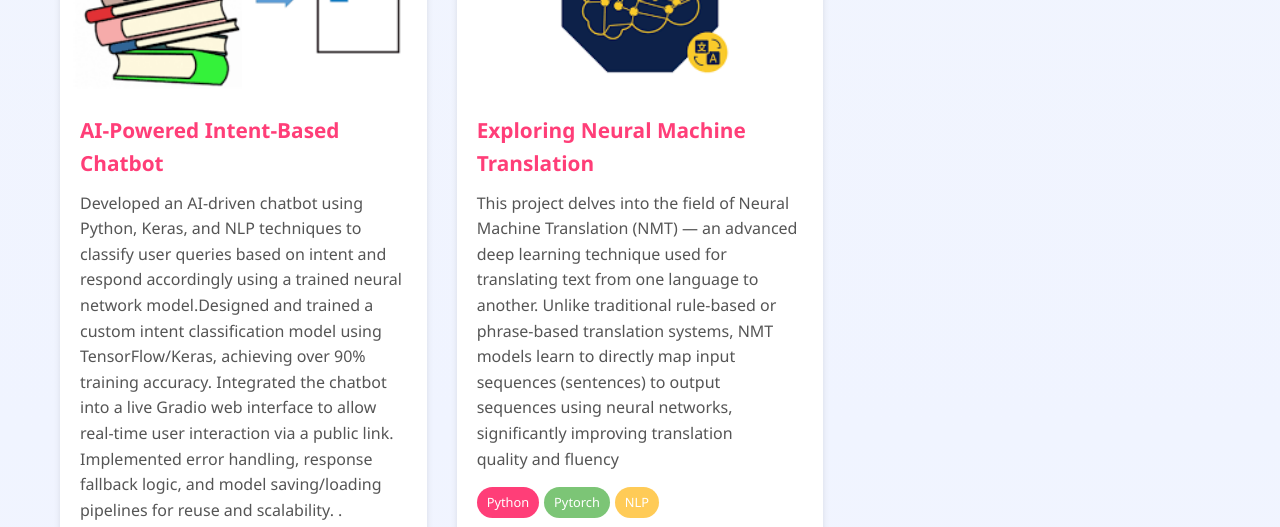
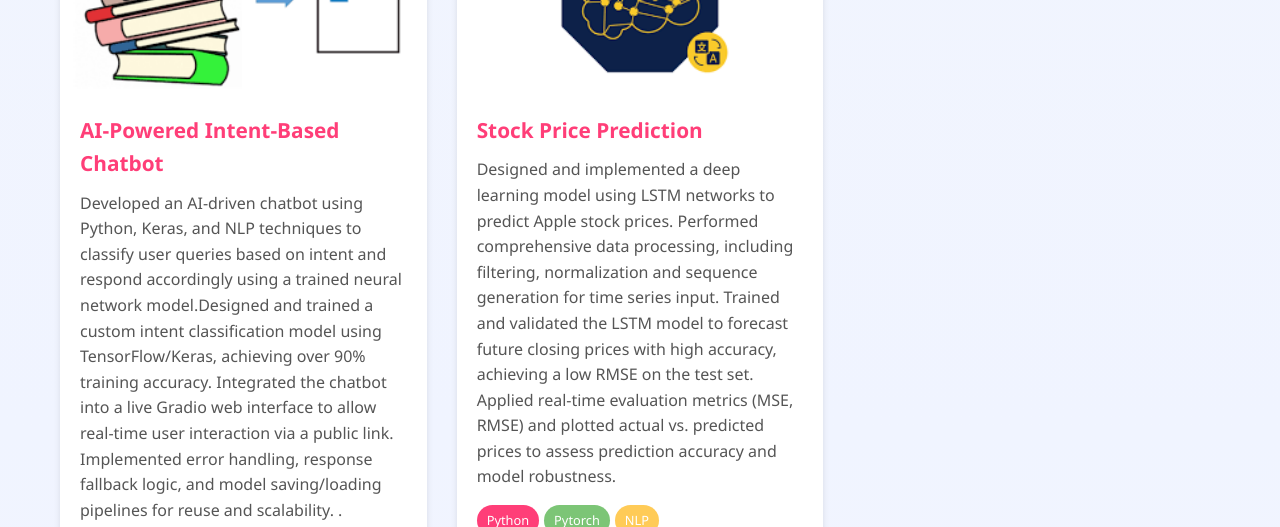
Before and after one commit to 12201727/12201727.github.io, a plain HTML site: page index.html in a window 1280 px wide. Shown: the part 2070-2597 px from the top of the page. Drawn offline with Linux system fonts and the light colour scheme.

Commit message:
Update index.html

```diff
--- a/index.html
+++ b/index.html
@@ -1597,12 +1597,13 @@
                         <img src="image copy.png" alt="Project 2">
                     </div>
                     <div class="project-info">
-                        <h3 class="project-title">Exploring Neural Machine Translation</h3>
-                        <p class="project-desc">This project delves into the field of Neural Machine Translation (NMT) —
-                            an advanced deep learning technique used for translating text from one language to another.
-                            Unlike traditional rule-based or phrase-based translation systems, NMT models learn to
-                            directly map input sequences (sentences) to output sequences using neural networks,
-                            significantly improving translation quality and fluency</p>
+                        <h3 class="project-title">Stock Price Prediction</h3>
+                        <p class="project-desc"> Designed and implemented a deep learning model using LSTM networks to predict Apple stock prices.
+                            Performed comprehensive data processing, including filtering, normalization and sequence generation for
+                            time series input. Trained and validated the LSTM model to forecast future closing prices with high accuracy, achieving a
+                            low RMSE on the test set. Applied real-time evaluation metrics (MSE, RMSE) and plotted actual vs. predicted prices to assess
+                            prediction accuracy and model robustness. </p>
+
                         <div class="project-tags">
                             <span class="project-tag">Python</span>
                             <span class="project-tag">Pytorch</span>
```
